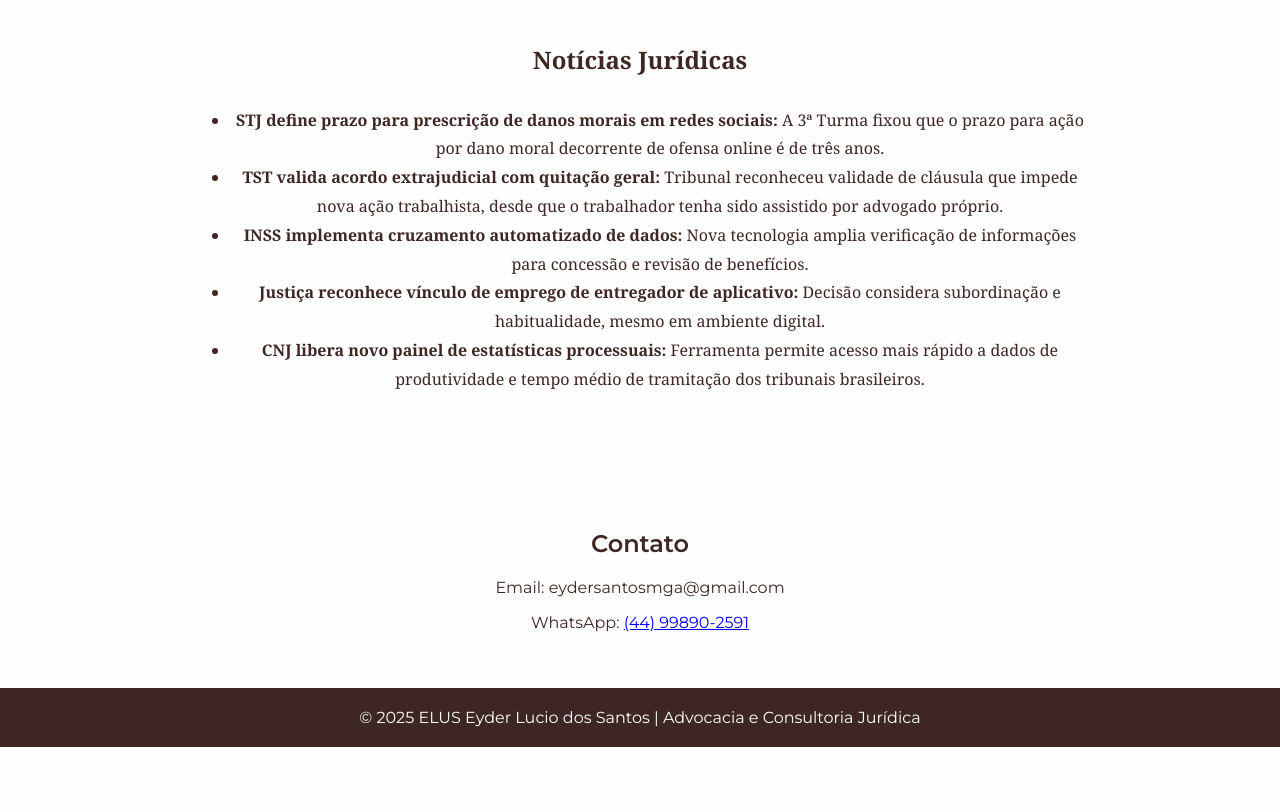
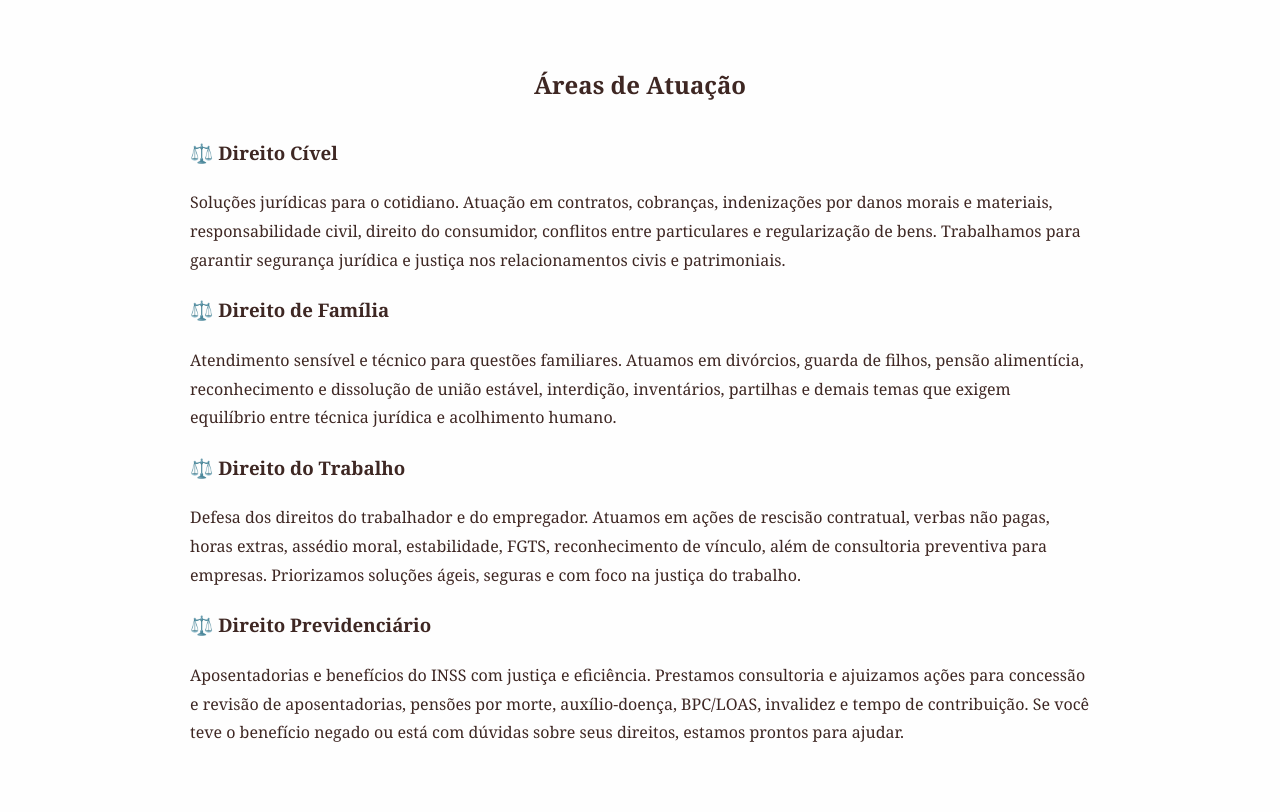
Before and after one commit to EyderLucio/elus-advocacia-site, a plain HTML site: page index.html in a window 1280 px wide. Shown: the part 3488-4300 px from the top of the page. Before the commit the page ends 4235 px from the top, so only its background shows below. Drawn offline with Linux system fonts and the light colour scheme.

Commit message:
Update index.html

```diff
--- a/index.html
+++ b/index.html
@@ -105,6 +105,22 @@
     </div>
   </section>
 
+<section id="atuacao" style="max-width: 900px; margin: 60px auto; font-family: Georgia, serif; line-height: 1.8; padding: 20px;">
+  <h2 style="text-align: center; margin-bottom: 30px;">Áreas de Atuação</h2>
+
+  <h3>⚖️ Direito Cível</h3>
+  <p>Soluções jurídicas para o cotidiano. Atuação em contratos, cobranças, indenizações por danos morais e materiais, responsabilidade civil, direito do consumidor, conflitos entre particulares e regularização de bens. Trabalhamos para garantir segurança jurídica e justiça nos relacionamentos civis e patrimoniais.</p>
+
+  <h3>⚖️ Direito de Família</h3>
+  <p>Atendimento sensível e técnico para questões familiares. Atuamos em divórcios, guarda de filhos, pensão alimentícia, reconhecimento e dissolução de união estável, interdição, inventários, partilhas e demais temas que exigem equilíbrio entre técnica jurídica e acolhimento humano.</p>
+
+  <h3>⚖️ Direito do Trabalho</h3>
+  <p>Defesa dos direitos do trabalhador e do empregador. Atuamos em ações de rescisão contratual, verbas não pagas, horas extras, assédio moral, estabilidade, FGTS, reconhecimento de vínculo, além de consultoria preventiva para empresas. Priorizamos soluções ágeis, seguras e com foco na justiça do trabalho.</p>
+
+  <h3>⚖️ Direito Previdenciário</h3>
+  <p>Aposentadorias e benefícios do INSS com justiça e eficiência. Prestamos consultoria e ajuizamos ações para concessão e revisão de aposentadorias, pensões por morte, auxílio-doença, BPC/LOAS, invalidez e tempo de contribuição. Se você teve o benefício negado ou está com dúvidas sobre seus direitos, estamos prontos para ajudar.</p>
+</section>
+
   <section id="noticias" style="max-width: 900px; margin: 40px auto; font-family: Georgia, serif; padding: 20px;">
   <h2 style="text-align: center; margin-bottom: 30px;">Notícias Jurídicas</h2>
   <ul style="line-height: 1.8;">
```
